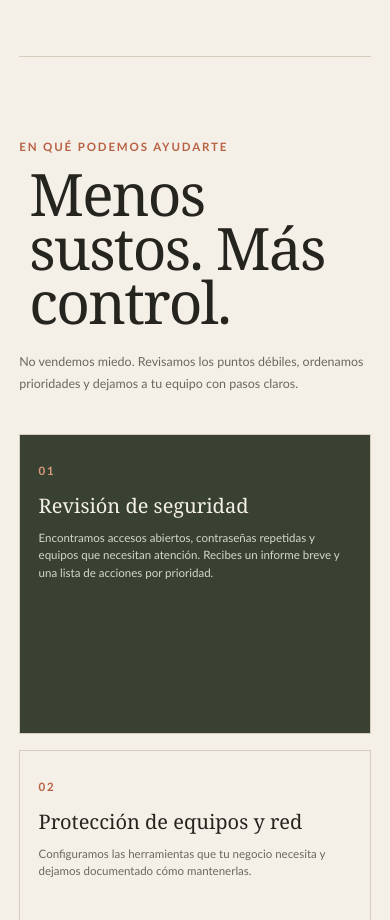
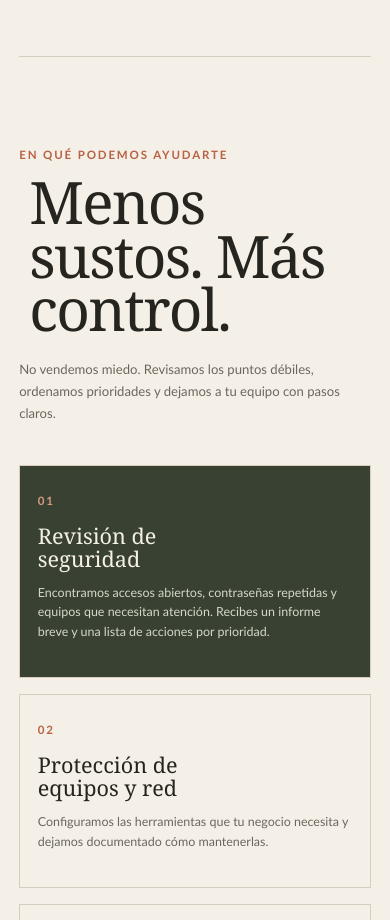
Before and after one commit to Onigp/proyecto_JC, a website: page index.html in a window 390 px wide. Shown: the part 1080-2000 px from the top of the page. Drawn offline with Linux system fonts and the light colour scheme.

Commit message:
Afinar proporciones de la sección de servicios
Co-authored-by: Copilot <223556219+Copilot@users.noreply.com>

```diff
--- a/public/assents/css/styles.css
+++ b/public/assents/css/styles.css
@@ -510,6 +510,135 @@ footer { max-width: 1180px; margin: 0 auto; padding: 1.5rem 2rem 2.5rem; border-
     }
 }
 
+/* Ajuste visual final: mantiene la sección alineada a la composición original */
+#servicios {
+    grid-template-columns: 250px minmax(0, 1fr);
+    column-gap: 2.25rem;
+    align-items: start;
+    min-height: 760px;
+    padding: 5.5rem 0 4rem;
+}
+
+#servicios .section-intro {
+    width: 250px;
+    margin: 0;
+}
+
+#servicios .section-intro h2 {
+    max-width: 220px;
+    margin: .65rem 0 1.35rem;
+    font-size: 3.35rem;
+}
+
+#servicios .section-intro > p:last-child {
+    max-width: 225px;
+    font-size: .82rem;
+    line-height: 1.7;
+}
+
+#servicios .service-list {
+    grid-column: 2;
+    grid-template-columns: repeat(3, minmax(0, 1fr));
+    max-width: 700px;
+    min-height: 430px;
+    gap: 1rem;
+}
+
+#servicios .service-tall {
+    min-height: 390px;
+}
+
+#servicios .service-offset {
+    min-height: 300px;
+    margin-top: 3.25rem;
+}
+
+#servicios .service-wide {
+    min-height: 340px;
+}
+
+#servicios article.service {
+    padding: 1.25rem 1.1rem;
+}
+
+#servicios article.service h3 {
+    max-width: 170px;
+    font-size: 1.35rem;
+}
+
+#servicios article.service p {
+    font-size: .78rem;
+    line-height: 1.55;
+}
+
+#servicios .product-note {
+    grid-column: 2 / 4;
+    min-height: 210px;
+    margin-top: -2.75rem;
+    padding: 1.25rem 1.1rem;
+}
+
+#servicios .product-note img {
+    max-height: 155px;
+    object-fit: contain;
+}
+
+#servicios .product-note p {
+    font-size: .92rem;
+    line-height: 1.5;
+}
+
+#servicios #cotizar {
+    margin-top: 2.25rem;
+}
+
+@media (max-width: 760px) {
+    #servicios {
+        display: block;
+        min-height: 0;
+    }
+
+    #servicios .section-intro,
+    #servicios .section-intro h2,
+    #servicios .section-intro > p:last-child {
+        width: auto;
+        max-width: 420px;
+    }
+
+    #servicios .section-intro h2 {
+        font-size: clamp(3rem, 15vw, 5rem);
+    }
+
+    #servicios .service-list {
+        max-width: none;
+        min-height: 0;
+    }
+
+    #servicios .service-tall,
+    #servicios .service-offset,
+    #servicios .service-wide {
+        min-height: 0;
+    }
+
+    #servicios .service-offset,
+    #servicios .service-wide,
+    #servicios .product-note {
+        margin: 0 0 1rem;
+    }
+
+    #servicios .product-note {
+        display: grid;
+        grid-template-columns: 1fr;
+        min-height: 0;
+    }
+}
+
+@media (max-width: 1199px) {
+    .ai-assistant {
+        display: none;
+    }
+}
+
 .catalog-section { padding: 7rem 0; border-top: 1px solid var(--line); }
 .catalog-grid { display: grid; grid-template-columns: repeat(3, 1fr); gap: 1rem; margin-top: 3.5rem; }
 .catalog-card { min-height: 250px; display: flex; flex-direction: column; padding: 1.7rem; border: 1px solid var(--line); background: transparent; }
```
